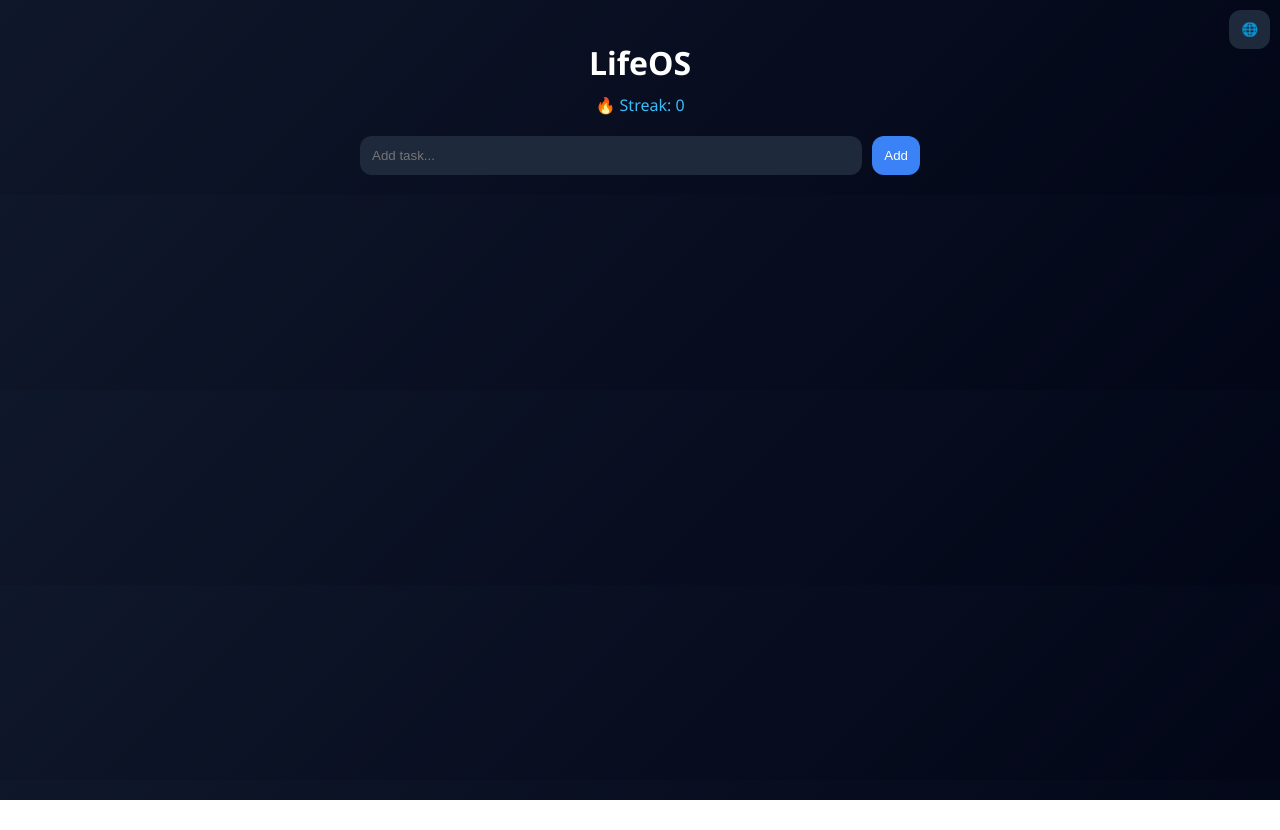
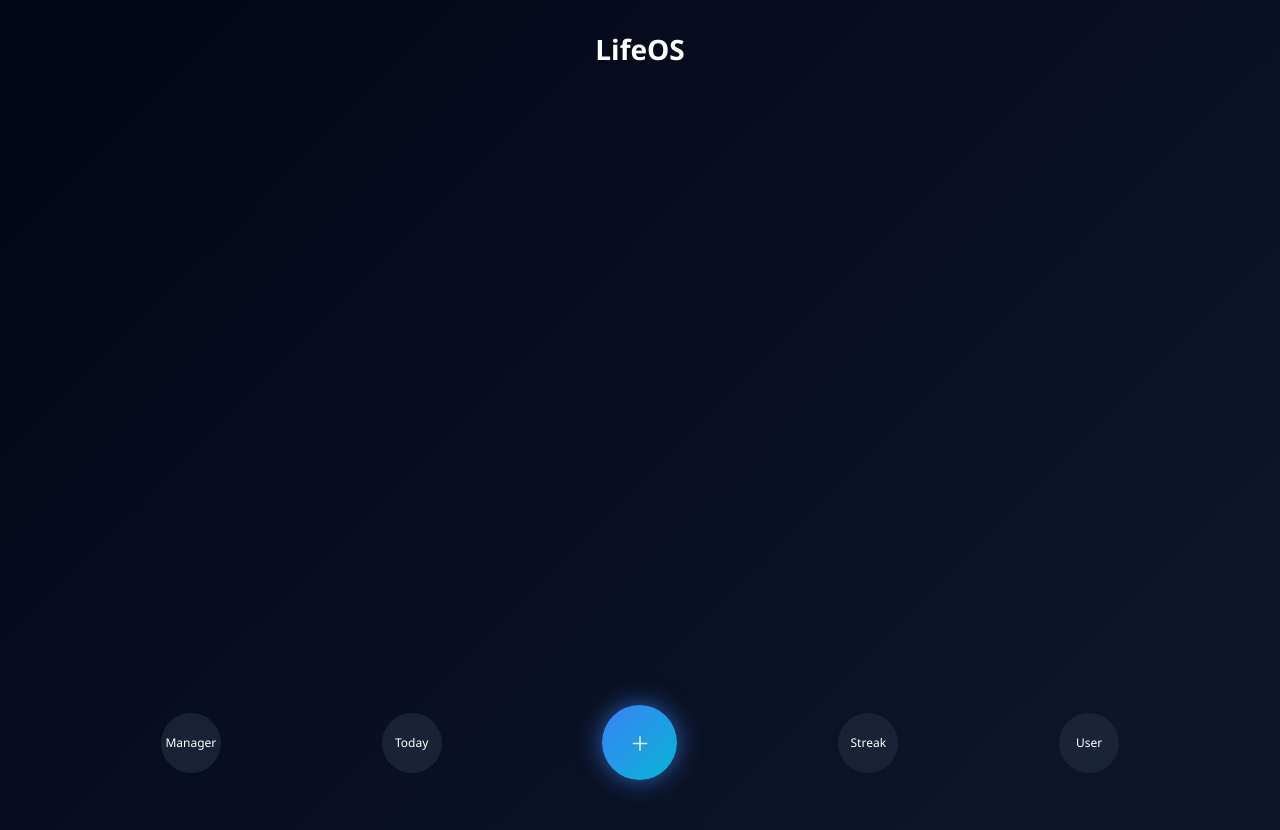
Before and after one commit to kar72007ai-alt/LifeOs, a plain HTML site: page index.html in a window 1280 px wide. Before the commit the page ends 800 px from the top, so only its background shows below. Drawn offline with Linux system fonts and the light colour scheme.

Commit message:
Update index.html

```diff
--- a/index.html
+++ b/index.html
@@ -6,189 +6,168 @@
 <title>LifeOS</title>
 
 <style>
-* {
-  box-sizing: border-box;
-}
-
 body {
   margin: 0;
   font-family: 'Segoe UI', sans-serif;
-  background: linear-gradient(135deg, #0f172a, #020617);
+  background: linear-gradient(135deg, #020617, #0f172a);
   color: white;
+  height: 100vh;
+  overflow: hidden;
 }
 
-.container {
-  padding: 20px;
-  max-width: 600px;
-  margin: auto;
+/* ===== Header ===== */
+.header {
+  text-align: center;
+  margin-top: 30px;
+  font-size: 28px;
+  font-weight: bold;
 }
 
-h1 {
-  text-align: center;
-  margin-bottom: 10px;
+/* ===== Blur Overlay ===== */
+.blur {
+  position: fixed;
+  width: 100%;
+  height: 100%;
+  backdrop-filter: blur(10px);
+  top: 0;
+  left: 0;
+  display: none;
 }
 
-.streak {
-  text-align: center;
-  margin-bottom: 20px;
-  color: #38bdf8;
+/* ===== Bottom Nav ===== */
+.nav {
+  position: fixed;
+  bottom: 20px;
+  width: 100%;
+  display: flex;
+  justify-content: space-evenly;
+  align-items: center;
 }
 
-.input-box {
+/* ===== Buttons ===== */
+.circle {
+  width: 60px;
+  height: 60px;
+  border-radius: 50%;
+  background: rgba(30, 41, 59, 0.8);
   display: flex;
-  gap: 10px;
+  align-items: center;
+  justify-content: center;
+  backdrop-filter: blur(10px);
+  cursor: pointer;
+  transition: 0.3s;
+  font-size: 12px;
 }
 
-input {
-  flex: 1;
-  padding: 12px;
-  border-radius: 12px;
-  border: none;
-  outline: none;
-  background: #1e293b;
-  color: white;
+.circle:hover {
+  transform: scale(1.1);
 }
 
-button {
-  padding: 12px;
-  border: none;
-  border-radius: 12px;
-  background: #3b82f6;
-  color: white;
-  cursor: pointer;
-  transition: 0.2s;
+/* ===== Add Button ===== */
+.add {
+  width: 75px;
+  height: 75px;
+  background: linear-gradient(135deg, #3b82f6, #06b6d4);
+  font-size: 20px;
+  box-shadow: 0 0 25px rgba(59,130,246,0.7);
 }
 
-button:hover {
-  transform: scale(1.05);
+/* ===== Hidden Buttons ===== */
+.hidden {
+  display: none;
 }
 
-.task {
-  background: rgba(30, 41, 59, 0.7);
-  backdrop-filter: blur(10px);
-  padding: 12px;
-  margin-top: 10px;
-  border-radius: 12px;
-  display: flex;
-  justify-content: space-between;
-  align-items: center;
-  animation: fadeIn 0.3s;
+/* ===== Popup Menu ===== */
+.menu {
+  position: fixed;
+  bottom: 100px;
+  left: 50%;
+  transform: translateX(-50%);
+  display: none;
+  flex-direction: column-reverse;
+  gap: 15px;
 }
 
-.task.done span {
-  text-decoration: line-through;
-  opacity: 0.5;
+.menu .circle {
+  width: 65px;
+  height: 65px;
+  background: rgba(15, 23, 42, 0.9);
+  font-size: 12px;
 }
 
-.actions button {
-  margin-left: 5px;
-  background: #334155;
+/* Animation */
+.menu .circle {
+  animation: fadeUp 0.3s ease;
 }
 
-.lang-btn {
-  position: fixed;
-  top: 10px;
-  right: 10px;
-  background: #1e293b;
+@keyframes fadeUp {
+  from {opacity:0; transform: translateY(20px);}
+  to {opacity:1; transform: translateY(0);}
 }
 
-@keyframes fadeIn {
-  from {opacity: 0; transform: translateY(10px);}
-  to {opacity: 1; transform: translateY(0);}
-}
 </style>
 </head>
 
 <body>
 
-<button class="lang-btn" onclick="toggleLang()">🌐</button>
+<div class="header">LifeOS</div>
 
-<div class="container">
-  <h1 id="title">LifeOS</h1>
+<div class="blur" id="blur"></div>
 
-  <div class="streak" id="streakText">🔥 Streak: 0</div>
+<!-- Bottom Nav -->
+<div class="nav" id="nav">
+  <div class="circle">Manager</div>
+  <div class="circle">Today</div>
 
-  <div class="input-box">
-    <input id="taskInput" placeholder="Add task...">
-    <button onclick="addTask()" id="addBtn">Add</button>
-  </div>
+  <div class="circle add" onclick="toggleMenu()">＋</div>
 
-  <div id="tasks"></div>
+  <div class="circle">Streak</div>
+  <div class="circle">User</div>
+</div>
+
+<!-- Popup Menu -->
+<div class="menu" id="menu">
+  <div class="circle">Year</div>
+  <div class="circle">Month</div>
+  <div class="circle">Week</div>
+  <div class="circle">Task</div>
 </div>
 
 <script>
-let tasks = JSON.parse(localStorage.getItem("tasks")) || [];
-let streak = JSON.parse(localStorage.getItem("streak")) || 0;
-let lang = "en";
+let open = false;
 
-function render() {
-  const container = document.getElementById("tasks");
-  container.innerHTML = "";
+function toggleMenu() {
+  const menu = document.getElementById("menu");
+  const blur = document.getElementById("blur");
+  const nav = document.getElementById("nav");
 
-  tasks.forEach((task, index) => {
-    const div = document.createElement("div");
-    div.className = "task " + (task.done ? "done" : "");
+  open = !open;
 
-    div.innerHTML = `
-      <span>${task.text}</span>
-      <div class="actions">
-        <button onclick="toggleDone(${index})">✔️</button>
-        <button onclick="deleteTask(${index})">❌</button>
-      </div>
-    `;
+  if (open) {
+    menu.style.display = "flex";
+    blur.style.display = "block";
 
-    container.appendChild(div);
-  });
+    // hide other buttons
+    [...nav.children].forEach((el, i) => {
+      if (!el.classList.contains("add")) {
+        el.classList.add("hidden");
+      }
+    });
 
-  document.getElementById("streakText").innerText =
-    (lang === "en" ? "🔥 Streak: " : "🔥 عدد الأيام: ") + streak;
+  } else {
+    menu.style.display = "none";
+    blur.style.display = "none";
 
-  localStorage.setItem("tasks", JSON.stringify(tasks));
-  localStorage.setItem("streak", JSON.stringify(streak));
+    [...nav.children].forEach(el => {
+      el.classList.remove("hidden");
+    });
+  }
 }
 
-function addTask() {
-  const input = document.getElementById("taskInput");
-  if (input.value.trim() === "") return;
-
-  tasks.push({ text: input.value, done: false });
-  input.value = "";
-  render();
+// close when clicking blur
+document.getElementById("blur").onclick = () => {
+  if (open) toggleMenu();
 }
-
-function deleteTask(i) {
-  tasks.splice(i, 1);
-  render();
-}
-
-function toggleDone(i) {
-  tasks[i].done = !tasks[i].done;
-
-  if (tasks[i].done) {
-    streak++;
-  } else {
-    streak = Math.max(0, streak - 1);
-  }
-
-  render();
-}
-
-function toggleLang() {
-  lang = lang === "en" ? "ar" : "en";
-
-  document.getElementById("title").innerText =
-    lang === "en" ? "LifeOS" : "نظام حياتي";
-
-  document.getElementById("taskInput").placeholder =
-    lang === "en" ? "Add task..." : "أضف مهمة...";
-
-  document.getElementById("addBtn").innerText =
-    lang === "en" ? "Add" : "إضافة";
-
-  render();
-}
-
-render();
 </script>
 
 </body>
```
